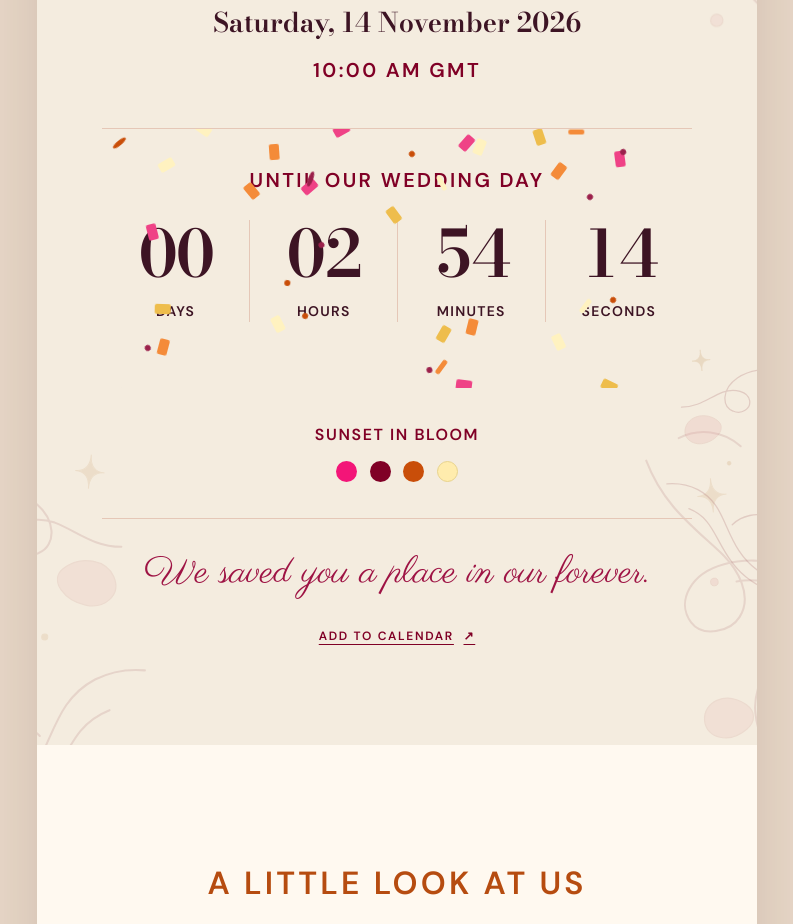
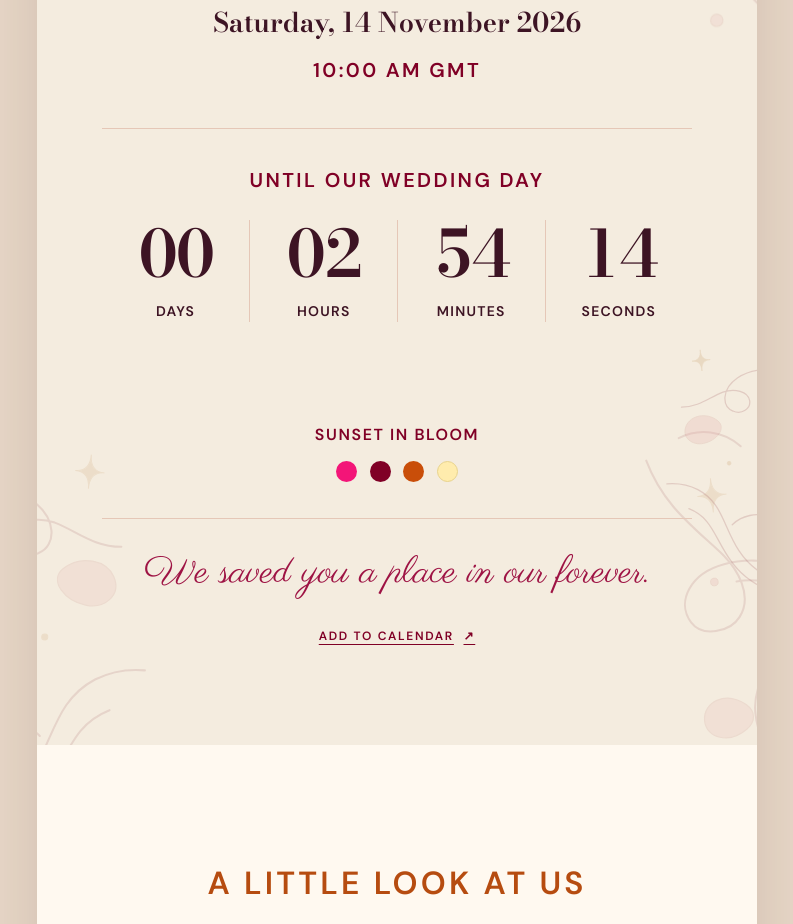
Before and after one commit to fidelnyame-80/Kaybee-Franca, a Next.js app: page / in a window 1280 px wide. Shown: the part 1222-2146 px from the top of the page, without its empty margins (243-1036 px from the left). Built offline with nearby package versions, Linux system fonts and the light colour scheme.

Commit message:
Remove confetti from countdown itself while keeping wedding message

```diff
--- a/app/components/Countdown.tsx
+++ b/app/components/Countdown.tsx
@@ -3,15 +3,6 @@
 import { useEffect, useState } from "react";
 
 type CountdownProps = { target: string };
-
-const confetti = Array.from({ length: 42 }, (_, i) => ({
-  left: `${(i * 37.7 + 9) % 100}%`,
-  delay: `${-((i * 0.71) % 9)}s`,
-  duration: `${5 + (i % 6) * 0.75}s`,
-  drift: `${(i % 2 ? 1 : -1) * (20 + (i * 13) % 75)}px`,
-  rotation: `${(i * 43) % 360}deg`,
-  color: ["#ef4286", "#eebd4c", "#9b204b", "#f48b39", "#fff2c0", "#c94e09"][i % 6],
-}));
 
 export default function Countdown({ target }: CountdownProps) {
   const [remaining, setRemaining] = useState<number | null>(null);
@@ -38,18 +29,6 @@ export default function Countdown({ target }: CountdownProps) {
 
   return (
     <div className="countdown">
-      <div className="countdown__confetti" aria-hidden="true">
-        {confetti.map((piece, i) => (
-          <span key={i} className="countdown__confetti-piece" style={{
-            left: piece.left,
-            animationDelay: piece.delay,
-            animationDuration: piece.duration,
-            backgroundColor: piece.color,
-            ["--confetti-drift" as string]: piece.drift,
-            ["--confetti-rotation" as string]: piece.rotation,
-          }} />
-        ))}
-      </div>
       <div className="countdown__foreground">
         <p className={`countdown__caption${remaining === 0 ? " countdown__caption--celebration" : ""}`} role="status">
           {remaining === 0 ? "It's our wedding!" : "Until our wedding day"}
```
